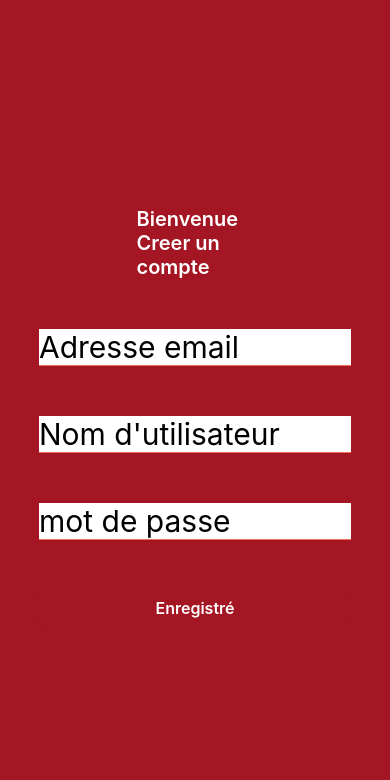
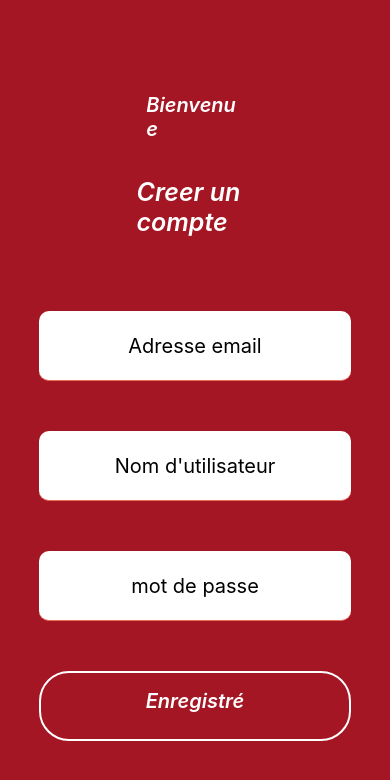
Before and after one commit to rayagnewende/plate-suggest-frontend, a React Native app: screen /SignUp in a window 390 px wide. Shown: the top 780 px of the page. Built offline with nearby package versions, Linux system fonts and the light colour scheme.

Commit message:
signin up css

```diff
--- a/screens/HomeScreen.js
+++ b/screens/HomeScreen.js
@@ -36,7 +36,7 @@ export default function HomeScreen({ navigation }) {
         style={styles.button2}
         activeOpacity={0.8}
       >
-        <Text style={styles.textButton}>S'inscrire</Text>
+        <Text style={styles.textButton2}>S'inscrire</Text>
       </TouchableOpacity>
     </KeyboardAvoidingView>
   );
@@ -68,26 +68,38 @@ const styles = StyleSheet.create({
   },
   button: {
     alignItems: "center",
-    paddingTop: 8,
+    paddingTop: 10,
     width: "80%",
     marginTop: 70,
     backgroundColor: "#A41623",
     borderRadius: 10,
-    marginBottom: 80,
+    marginBottom: 50,
+    borderWidth: 2,
+    borderColor: "#A41623",
   },
   button2: {
     alignItems: "center",
     paddingTop: 8,
     width: "80%",
     marginTop: 0,
-    backgroundColor: "#A41623",
+    backgroundColor: "#fff",
     borderRadius: 10,
     marginBottom: 80,
+    borderWidth: 2,
+    borderColor: "#A41623",
   },
   textButton: {
     color: "#ffffff",
     height: 30,
     fontWeight: "600",
     fontSize: 20,
+    marginVertical: 8,
+  },
+  textButton2: {
+    color: "#A41623",
+    height: 30,
+    fontWeight: "600",
+    fontSize: 20,
+    marginVertical: 8,
   },
 });
--- a/screens/SignInScreen.js
+++ b/screens/SignInScreen.js
@@ -42,20 +42,24 @@ const styles = StyleSheet.create({
   },
   title: {
     width: "30%",
+    height: "15%",
     fontSize: 20,
     fontWeight: "600",
     color: "white",
+    fontStyle: "italic",
   },
   input: {
     width: "80%",
     marginTop: 50,
     borderBottomColor: "#ec6e5b",
     borderBottomWidth: 1,
-    fontSize: 30,
+    fontSize: 20,
     backgroundColor: "#fff",
     textAlign: "center",
     marginVertical: 8,
     borderRadius: 10,
+    height: 70,
+    color : "#A41623",
   },
   button: {
     alignItems: "center",
@@ -63,25 +67,29 @@ const styles = StyleSheet.create({
     width: "80%",
     marginTop: 50,
     backgroundColor: "#A41623",
-    borderRadius: 10,
+    borderRadius: 30,
     borderBlockColor: "#fff",
     marginBottom: 10,
     borderWidth: 2,
     borderColor: "#fff",
     textAlign: "center",
     marginVertical: 8,
+    height: 70,
   },
   textButton: {
-    color: "#ffffff",
-    height: 25,
+    color: "#fff",
+    height: 30,
     fontWeight: "600",
-    fontSize: 19,
+    fontSize: 20,
+    marginVertical: 8,
     fontStyle: "italic",
   },
   title2: {
     width: "30%",
-    fontSize: 20,
+    height : "10%",
+    fontSize: 25,
     fontWeight: "600",
     color: "white",
+    fontStyle: "italic",
   },
 });
--- a/screens/SignUpScreen.js
+++ b/screens/SignUpScreen.js
@@ -71,10 +71,12 @@ const styles = StyleSheet.create({
     justifyContent: "center",
   },
   title: {
-    width: "30%",
+    width: "25%",
+    height: "10%",
     fontSize: 20,
     fontWeight: "600",
     color: "white",
+    fontStyle: "italic",
   },
   input: {
     width: "80%",
@@ -83,28 +85,40 @@ const styles = StyleSheet.create({
     borderBottomWidth: 1,
     fontSize: 30,
     backgroundColor: "#fff",
-    borderRadius: "",
+    height: 70,
+    borderRadius: 10,
+    fontSize: 20,
+    textAlign: "center",
   },
   button: {
     alignItems: "center",
-    paddingTop: 8,
+    padding: 8,
     width: "80%",
     marginTop: 50,
     backgroundColor: "#A41623",
-    borderRadius: 10,
+    borderRadius: 30,
     borderBlockColor: "#fff",
     marginBottom: 10,
+    borderWidth: 2,
+    borderColor: "#fff",
+    textAlign: "center",
+    marginVertical: 8,
+    height: 70,
   },
   textButton: {
-    color: "#ffffff",
+    color: "#fff",
     height: 30,
     fontWeight: "600",
-    fontSize: 16,
+    fontSize: 20,
+    marginVertical: 8,
+    fontStyle: "italic",
   },
   title2: {
     width: "30%",
-    fontSize: 20,
+    height : "10%",
+    fontSize: 25,
     fontWeight: "600",
     color: "white",
+    fontStyle: "italic",
   },
 });
```
